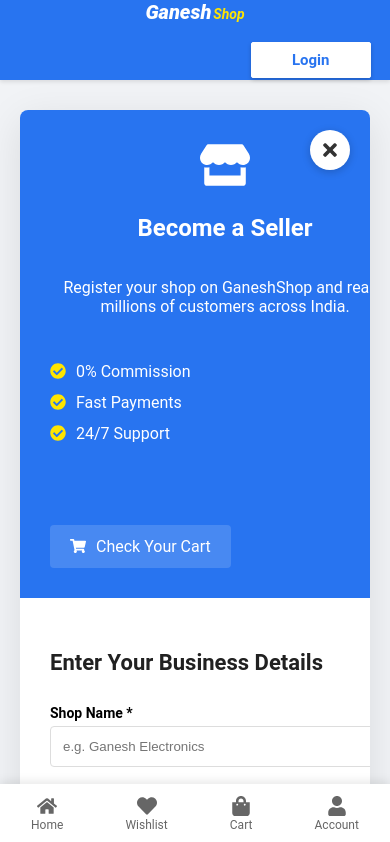
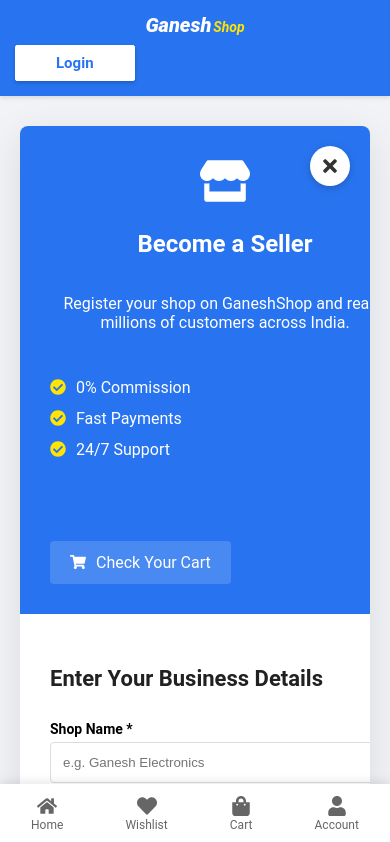
Before and after one commit to ganesh-more2006/e-commerce-frontend, a React (Vite) app: page /seller in a window 390 px wide. Shown: the top 842 px of the page. Built offline with nearby package versions, Linux system fonts and the light colour scheme.

Commit message:
solved the error

```diff
--- a/src/App.css
+++ b/src/App.css
@@ -68,56 +68,33 @@
     }
 }
 /* ✅ FIXED: Mobile Responsiveness ✅ */
-/* Navbar layout fix */
-.nav-container {
-    display: flex;
-    align-items: center;
-    justify-content: space-between; /* Isse logo left aur actions right mein ho jayenge */
-    width: 100%;
-    max-width: 1248px;
-    margin: 0 auto;
-}
-
-.nav-actions {
-    margin-left: auto; /* Forcefully push to right if search bar is missing */
-    display: flex;
-    align-items: center;
-    gap: 20px;
-}
-
-/* Home icon bottom nav styling */
-.bottom-nav {
-    position: fixed;
-    bottom: 0;
-    left: 0;
-    right: 0;
-    background: white;
-    height: 65px;
-    display: flex;
-    justify-content: space-around;
-    align-items: center;
-    box-shadow: 0 -2px 10px rgba(0,0,0,0.1);
-    z-index: 3000;
-}
-
-.nav-item {
-    display: flex;
-    flex-direction: column;
-    align-items: center;
-    color: #666;
-    font-size: 11px;
-    cursor: pointer;
-}
-
-.nav-item.active {
-    color: #2874f0;
-    font-weight: bold;
-}
-
-.nav-item svg {
-    font-size: 20px;
-    margin-bottom: 2px;
-}
+@media (max-width: 768px) {
+    /* 1. Navbar Adjustment */
+    .navbar-fixed {
+        height: auto !important;
+        padding: 10px 0 !important;
+    }
+
+    .nav-container {
+        flex-direction: column !important;
+        gap: 10px !important;
+        width: 95% !important;
+    }
+
+    /* 2. Login Button & Icons - Horizontal Alignment */
+    .nav-actions {
+        display: flex !important;
+        justify-content: space-between !important;
+        width: 100% !important;
+        order: 2 !important; /* Logo ke baad dikhega */
+    }
+
+    /* Search bar ko niche aur bada karein */
+    .search-section {
+        order: 3 !important;
+        width: 100% !important;
+        margin: 5px 0 !important;
+    }
 
     /* 3. Categories Icons - Horizontal Scroll */
     .categories-container-inner {
@@ -185,7 +162,7 @@
         padding: 6px 15px !important;
         font-size: 12px !important;
     }
-
+}
 .navbar-fixed {
   background-color: #2874f0;
   height: 64px;
```
